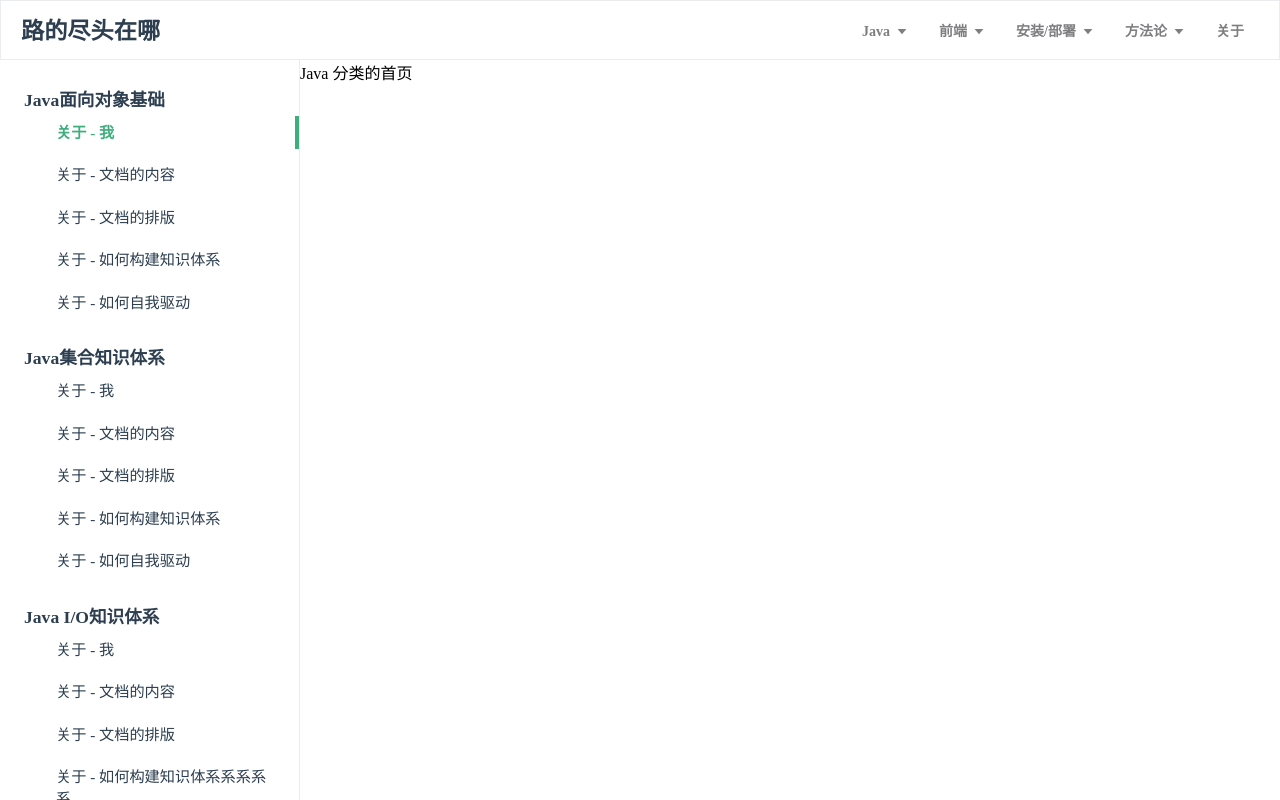
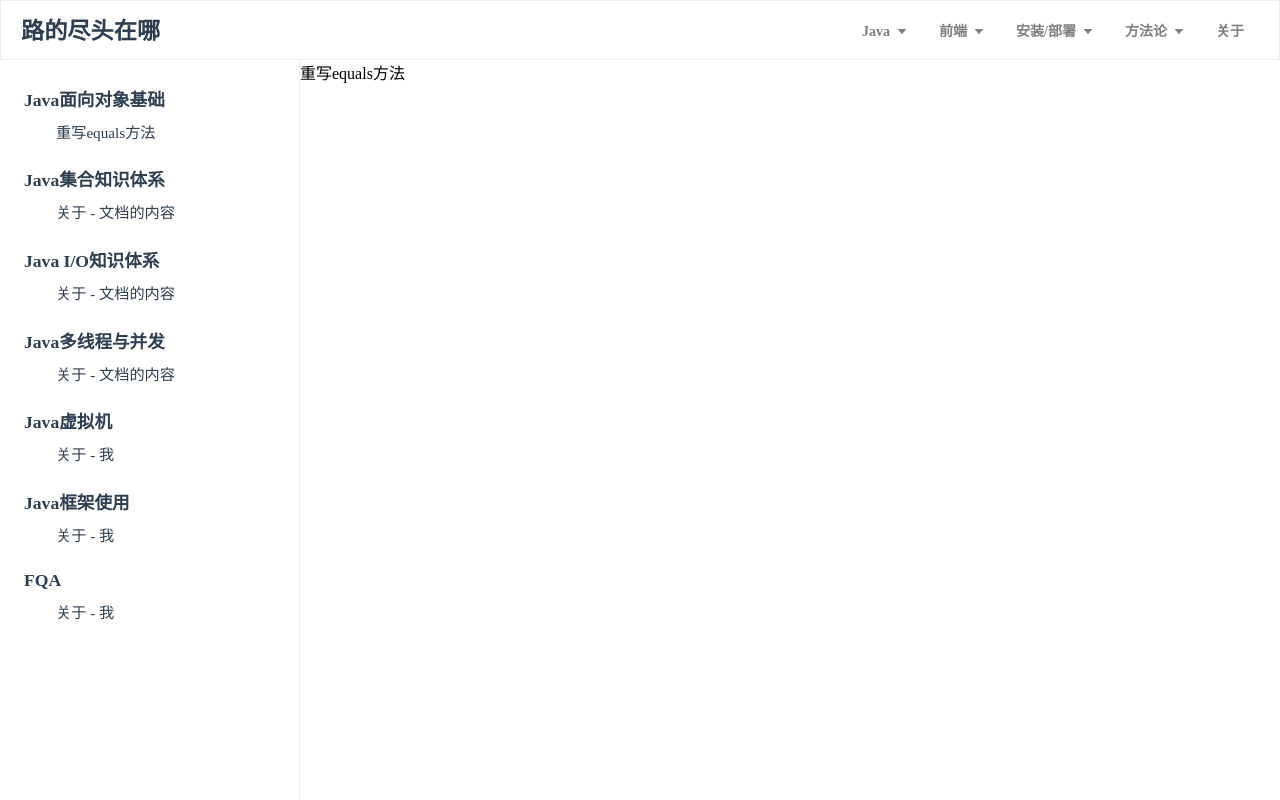
Before and after one commit to qianwei4712/showns, a Vue app: page /blog/art/OverrideEquals20180706 in a window 1280 px wide. Before the commit this address led to /blog/java/a. Built offline with nearby package versions, Linux system fonts and the light colour scheme.

Commit message:
初步完成router学习

```diff
--- a/src/assets/blog/blog.css
+++ b/src/assets/blog/blog.css
@@ -75,6 +75,10 @@
     border-left: .25rem solid transparent;
 }
 
+.blog .sidebar-group {
+    margin-bottom: 12px;
+}
+
 .blog .sidebar-group-items {
     transition: height .1s ease-out;
     font-size: .95em;
@@ -114,7 +118,3 @@
     text-decoration: none;
     color: #7e7e80;
 }
-
-.blog .sidebar-ul-padding li{
-    margin-bottom: 10px;
-}
--- a/src/components/blog/java/JavaIndex.vue
+++ b/src/components/blog/java/JavaIndex.vue
@@ -11,11 +11,9 @@
                             <span>Java面向对象基础</span>
                         </p>
                         <ul class="sidebar-links sidebar-group-items">
-                            <li><a href="/" class="sidebar-link active">关于 - 我</a></li>
-                            <li><a href="/" class="sidebar-link">关于 - 文档的内容</a></li>
-                            <li><a href="/" class="sidebar-link">关于 - 文档的排版</a></li>
-                            <li><a href="/" class="sidebar-link">关于 - 如何构建知识体系</a></li>
-                            <li><a href="/" class="sidebar-link">关于 - 如何自我驱动</a></li>
+                            <router-link :to="{ name: 'OverrideEquals20180706'}">
+                                <li><a href="javascript:void(0);" class="sidebar-link">重写equals方法</a></li>
+                            </router-link>
                         </ul>
                     </section>
                 </li>
@@ -25,11 +23,7 @@
                             <span>Java集合知识体系</span>
                         </p>
                         <ul class="sidebar-links sidebar-group-items">
-                            <li><a href="/" class="sidebar-link">关于 - 我</a></li>
                             <li><a href="/" class="sidebar-link">关于 - 文档的内容</a></li>
-                            <li><a href="/" class="sidebar-link">关于 - 文档的排版</a></li>
-                            <li><a href="/" class="sidebar-link">关于 - 如何构建知识体系</a></li>
-                            <li><a href="/" class="sidebar-link">关于 - 如何自我驱动</a></li>
                         </ul>
                     </section>
                 </li>
@@ -39,11 +33,7 @@
                             <span>Java I/O知识体系</span>
                         </p>
                         <ul class="sidebar-links sidebar-group-items">
-                            <li><a href="/" class="sidebar-link">关于 - 我</a></li>
                             <li><a href="/" class="sidebar-link">关于 - 文档的内容</a></li>
-                            <li><a href="/" class="sidebar-link">关于 - 文档的排版</a></li>
-                            <li><a href="/" class="sidebar-link">关于 - 如何构建知识体系系系系系</a></li>
-                            <li><a href="/" class="sidebar-link">关于 - 如何自我驱动</a></li>
                         </ul>
                     </section>
                 </li>
@@ -53,11 +43,7 @@
                             <span>Java多线程与并发</span>
                         </p>
                         <ul class="sidebar-links sidebar-group-items">
-                            <li><a href="/" class="sidebar-link">关于 - 我</a></li>
                             <li><a href="/" class="sidebar-link">关于 - 文档的内容</a></li>
-                            <li><a href="/" class="sidebar-link">关于 - 文档的排版</a></li>
-                            <li><a href="/" class="sidebar-link">关于 - 如何构建知识体系</a></li>
-                            <li><a href="/" class="sidebar-link">关于 - 如何自我驱动</a></li>
                         </ul>
                     </section>
                 </li>
@@ -68,10 +54,6 @@
                         </p>
                         <ul class="sidebar-links sidebar-group-items">
                             <li><a href="/" class="sidebar-link">关于 - 我</a></li>
-                            <li><a href="/" class="sidebar-link">关于 - 文档的内容</a></li>
-                            <li><a href="/" class="sidebar-link">关于 - 文档的排版</a></li>
-                            <li><a href="/" class="sidebar-link">关于 - 如何构建知识体系</a></li>
-                            <li><a href="/" class="sidebar-link">关于 - 如何自我驱动</a></li>
                         </ul>
                     </section>
                 </li>
@@ -82,10 +64,6 @@
                         </p>
                         <ul class="sidebar-links sidebar-group-items">
                             <li><a href="/" class="sidebar-link">关于 - 我</a></li>
-                            <li><a href="/" class="sidebar-link">关于 - 文档的内容</a></li>
-                            <li><a href="/" class="sidebar-link">关于 - 文档的排版</a></li>
-                            <li><a href="/" class="sidebar-link">关于 - 如何构建知识体系</a></li>
-                            <li><a href="/" class="sidebar-link">关于 - 如何自我驱动</a></li>
                         </ul>
                     </section>
                 </li>
@@ -96,10 +74,6 @@
                         </p>
                         <ul class="sidebar-links sidebar-group-items">
                             <li><a href="/" class="sidebar-link">关于 - 我</a></li>
-                            <li><a href="/" class="sidebar-link">关于 - 文档的内容</a></li>
-                            <li><a href="/" class="sidebar-link">关于 - 文档的排版</a></li>
-                            <li><a href="/" class="sidebar-link">关于 - 如何构建知识体系</a></li>
-                            <li><a href="/" class="sidebar-link">关于 - 如何自我驱动</a></li>
                         </ul>
                     </section>
                 </li>
--- /dev/null
+++ b/src/components/blog/java/oopbase/OverrideEquals20180706.vue
@@ -0,0 +1,15 @@
+<template>
+    <div class="重写equals方法">
+        重写equals方法
+    </div>
+</template>
+
+<script>
+    export default {
+        name: "重写equals方法"
+    }
+</script>
+
+<style scoped>
+
+</style>
--- a/src/router/index.js
+++ b/src/router/index.js
@@ -6,6 +6,7 @@ Vue.use(Router);
 const blog = () => import('../components/blog/Blog');
 const javaIndex = () => import('../components/blog/java/JavaIndex');
 const javaHome = () => import('../components/blog/java/JavaHome');
+const OverrideEquals20180706 = () => import('../components/blog/java/oopbase/OverrideEquals20180706');
 const frontIndex = () => import('../components/blog/front/FrontIndex');
 const frontHome = () => import('../components/blog/front/FrontHome');
 
@@ -15,25 +16,29 @@ const router = new Router({
         path: '/blog',
         name: 'blogHome',
         component: blog,
-        children: [
-            {
+        children: [{
+                path: 'art/OverrideEquals20180706',//重写equals方法
+                name: 'OverrideEquals20180706',
+                components: {
+                    default: javaIndex,
+                    main_catiner: OverrideEquals20180706
+                }
+            }, {
                 path: 'java/:typeName',
                 name: 'JavaType',
                 components: {
                     default: javaIndex,
                     main_catiner: javaHome
                 }
-            },
-            {
+            }, {
                 path: 'front/:typeName',
                 name: 'FrontType',
                 components: {
                     default: frontIndex,
                     main_catiner: frontHome
                 }
-            },
-        ]
-    },  {
+            }]
+    }, {
         path: '*',
         redirect: '/blog/java/a'
     }]
```
